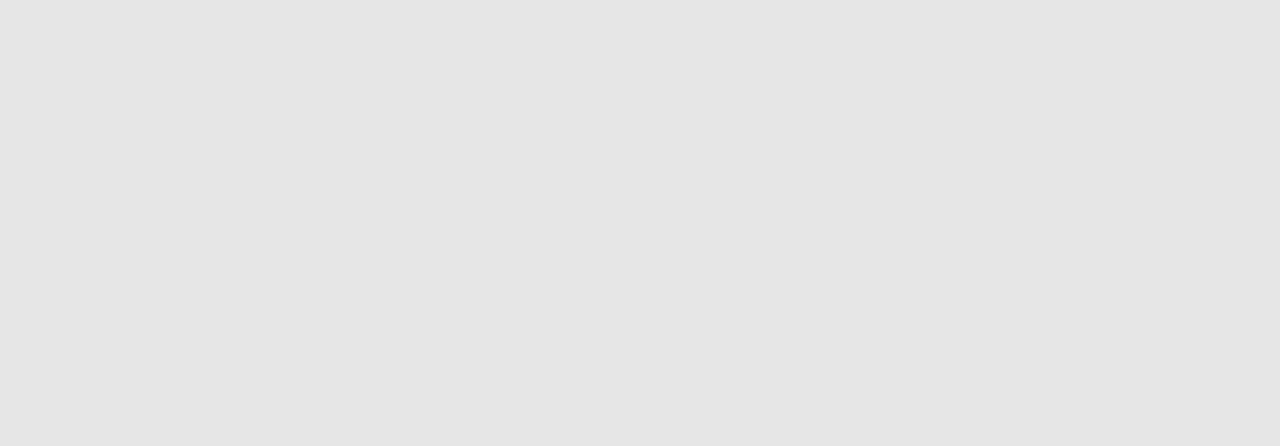
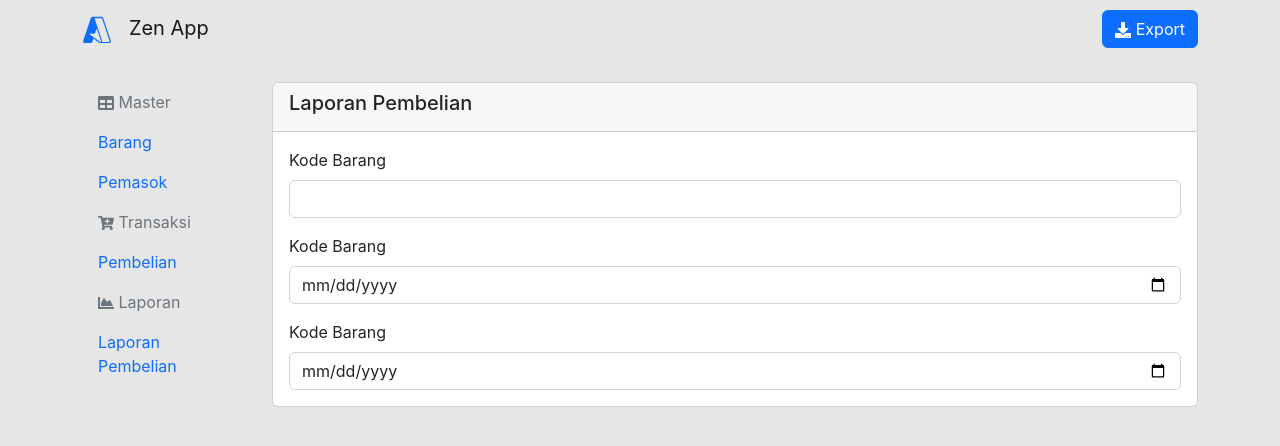
Before and after one commit to coderitma/react-pos, a React (Create React App) app: page /reporting/pembelian in a window 1280 px wide. Before the commit this address had no page. Shown: the top 446 px of the page. Built offline with nearby package versions, Linux system fonts and the light colour scheme.

Commit message:
step 01/23

```diff
--- a/src/App.js
+++ b/src/App.js
@@ -8,6 +8,7 @@ import PemasokAddPage from "./pages/pemasok/PemasokAddPage";
 import PemasokEditPage from "./pages/pemasok/PemasokEditPage";
 import PembelianListPage from "./pages/pembelian/PembelianListPage";
 import PembelianAddPage from "./pages/pembelian/PembelianAddPage";
+import ReportingPembelianPage from "./pages/reporting/ReportingPembelianPage";
 
 function App() {
   return (
@@ -25,6 +26,10 @@ function App() {
         />
         <Route path="/pembelian" element={<PembelianListPage />} />
         <Route path="/pembelian/add" element={<PembelianAddPage />} />
+        <Route
+          path="/reporting/pembelian"
+          element={<ReportingPembelianPage />}
+        />
         {/* <Route path="/" element={<ContainerOutletWidget />}>
           <Route index element={<LoginPage />} />
           <Route path="/pos" element={<POSPage />} />
--- /dev/null
+++ b/src/pages/reporting/ReportingPembelianPage.js
@@ -0,0 +1,70 @@
+import { useState } from "react";
+import PembelianService from "../../services/PembelianService";
+import NavigationWidget from "../../widgets/commons/NavigationWidget";
+import { Button, Card, Form } from "react-bootstrap";
+import { FaDownload } from "react-icons/fa";
+import ReportingService from "../../services/ReportingService";
+
+export default () => {
+  const [reportingPembelian, setReportingPembelian] = useState({
+    kodeBarang: "",
+    fromTanggal: new Date(),
+    toTanggal: new Date(),
+  });
+
+  const handleInput = (e) => {
+    const name = e.target.name;
+    const value = e.target.value;
+    setReportingPembelian((values) => ({ ...values, [name]: value }));
+  };
+
+  const handleReportPeriodExcel = async () => {
+    await ReportingService.reportPembelianPeriodExcel(reportingPembelian);
+  };
+
+  return (
+    <NavigationWidget
+      actionTop={
+        <>
+          <Button onClick={handleReportPeriodExcel}>
+            <FaDownload /> Export
+          </Button>
+        </>
+      }>
+      <Card>
+        <Card.Header>
+          <h5>Laporan Pembelian</h5>
+        </Card.Header>
+        <Card.Body>
+          <Form.Group>
+            <Form.Label>Kode Barang</Form.Label>
+            <Form.Control
+              name="kodeBarang"
+              type="text"
+              value={reportingPembelian.kodeBarang || ""}
+              onChange={handleInput}
+            />
+          </Form.Group>
+          <Form.Group className="mt-3">
+            <Form.Label>Kode Barang</Form.Label>
+            <Form.Control
+              name="fromTanggal"
+              type="date"
+              value={reportingPembelian.fromTanggal || ""}
+              onChange={handleInput}
+            />
+          </Form.Group>
+          <Form.Group className="mt-3">
+            <Form.Label>Kode Barang</Form.Label>
+            <Form.Control
+              name="toTanggal"
+              type="date"
+              value={reportingPembelian.toTanggal || ""}
+              onChange={handleInput}
+            />
+          </Form.Group>
+        </Card.Body>
+      </Card>
+    </NavigationWidget>
+  );
+};
--- /dev/null
+++ b/src/services/ReportingService.js
@@ -0,0 +1,28 @@
+import config from "../config";
+import { helperHandlerExportResponse } from "../utils/helpers";
+import AuthService from "./AuthService";
+import HTTPService from "./HTTPService";
+
+const ReportingService = {};
+
+ReportingService.reportPembelianPeriodExcel = (data) => {
+  return new Promise((resolve, reject) => {
+    HTTPService({
+      url: `${config.BASE_URL}/pembelian/report/period/excel`,
+      method: "POST",
+      responseType: "blob",
+      headers: {
+        "x-access-token": AuthService.getToken(),
+      },
+      data,
+    })
+      .then((response) => {
+        helperHandlerExportResponse(response, resolve, "REPORTING-PEMBELIAN");
+      })
+      .catch((error) => {
+        reject(error);
+      });
+  });
+};
+
+export default ReportingService;
--- a/src/widgets/commons/NavigationWidget.js
+++ b/src/widgets/commons/NavigationWidget.js
@@ -1,6 +1,6 @@
 import { Container, Nav, Navbar, Col, Row } from "react-bootstrap";
 import { VscAzure } from "react-icons/vsc";
-import { FaCartPlus, FaTable } from "react-icons/fa";
+import { FaCartPlus, FaChartArea, FaTable } from "react-icons/fa";
 import { useNavigate } from "react-router-dom";
 
 const NavigationWidget = ({ children, buttonCreate, actionTop }) => {
@@ -36,6 +36,12 @@ const NavigationWidget = ({ children, buttonCreate, actionTop }) => {
               <Nav.Link onClick={() => navigate("/pembelian")}>
                 Pembelian
               </Nav.Link>
+              <Nav.Link disabled>
+                <FaChartArea /> Laporan
+              </Nav.Link>
+              <Nav.Link onClick={() => navigate("/reporting/pembelian")}>
+                Laporan Pembelian
+              </Nav.Link>
             </Nav>
           </Col>
           <Col md={10}>{children}</Col>
```
